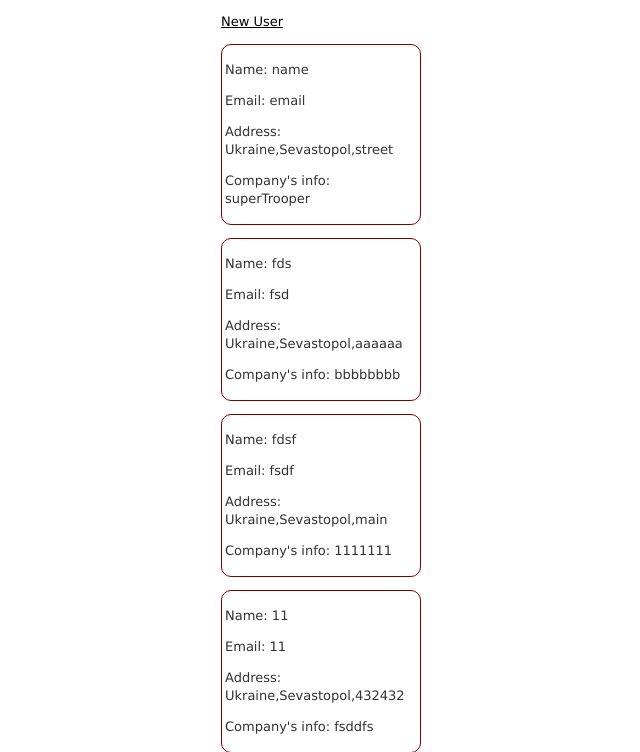
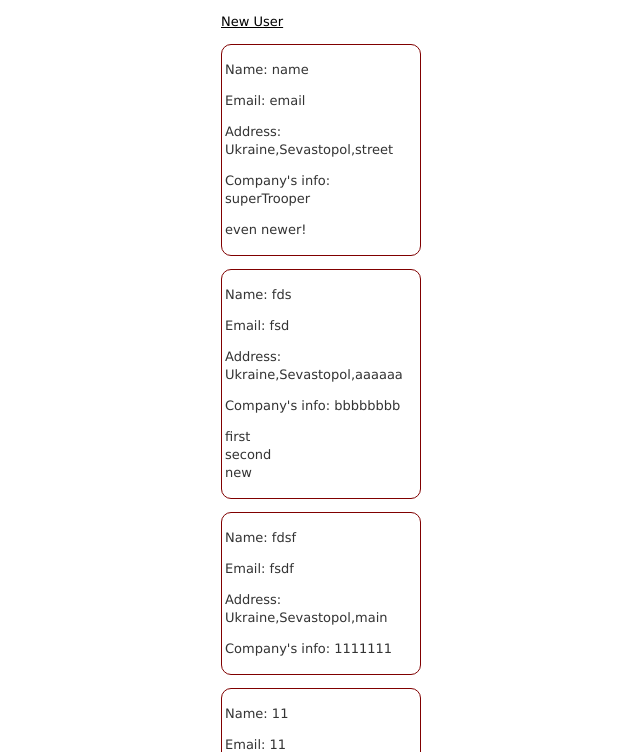
Before and after one commit to Asmmund/rails_playground, a Rails app: page / in a window 1280 px wide. Shown: the top 752 px of the page, without its empty margins (319-959 px from the left). Run offline with Rails 7, Linux system fonts and the light colour scheme; data comes from the database, SQL or seed files in the repository; both versions use the stored data as it was after the commit; style sheets or scripts are compiled from the project's sources; parts of the project's set-up code (start-up, migrations or seed data) failed here and were passed over; some libraries are stand-ins or nearby versions.

Commit message:
+ added creating categories on fly via virtual attributes

```diff
--- a/app/models/user.rb
+++ b/app/models/user.rb
@@ -1,9 +1,10 @@
 class User < ActiveRecord::Base
   has_many :user_categories, dependent: :destroy
   has_many :categories, through: :user_categories
-  attr_accessible :street,:address, :company_info, :email, :name, :category_ids
+  attr_accessible :street,:address, :company_info, :email, :name, :category_ids, :new_category
   attr_writer :current_step
-
+  attr_accessor :new_category
+  before_save :create_category
   after_initialize :set_beggining
   validates  :email, :name, presence: true, if: lambda { |o| o.current_step == "step1" }
    validates :street,presence: true, if: lambda { |o| o.current_step == "step2" }
@@ -41,11 +42,18 @@ class User < ActiveRecord::Base
   def last_step?
     current_step == steps.last
   end
-
   def all_valid?
     steps.all? do |step|
       self.current_step = step
       valid?
     end
   end
+
+  protected
+      def create_category
+         if new_category.present?
+          self.categories << Category.find_or_create_by_name(new_category)
+         end
+      end
+
 end
--- a/app/views/users/_step3.html.slim
+++ b/app/views/users/_step3.html.slim
@@ -9,3 +9,6 @@ fieldset
       = check_box_tag 'user[category_ids][]', c.id, @user.category_ids.include?(c.id),id: dom_id(c)
       = label_tag dom_id(c),c.name
       br
+  p
+    = f.label :new_category
+    = f.text_field :new_category
--- a/app/views/users/_user.html.slim
+++ b/app/views/users/_user.html.slim
@@ -3,3 +3,7 @@ div[class="user_info"]
   p = "Email: #{user.email}"
   p = "Address: #{user.address}"
   p = "Company's info: #{user.company_info}"
+  p
+    - user.categories.each do |c|
+      = c.name
+      br
```
Also changed, not shown: db/development.sqlite3, 1 other file.
